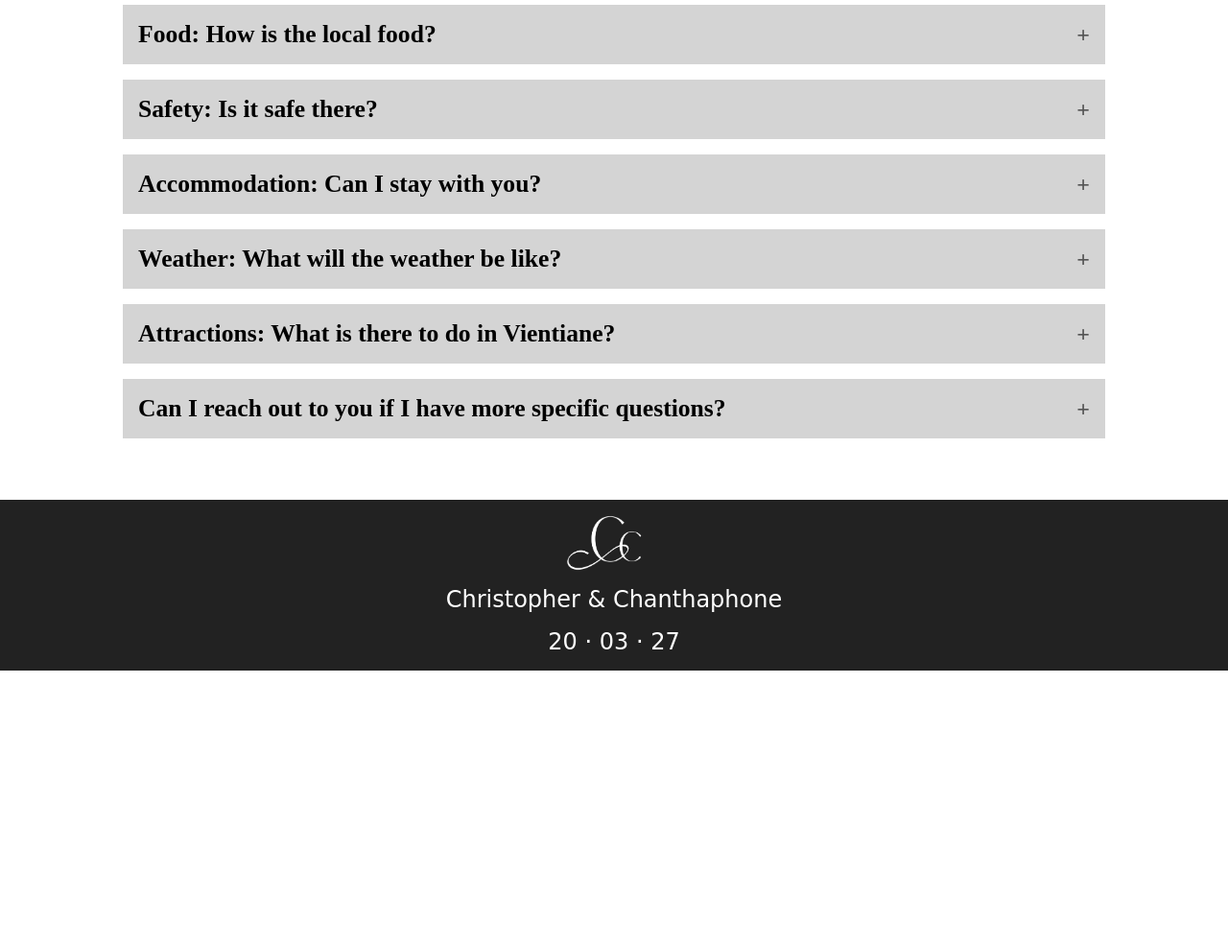
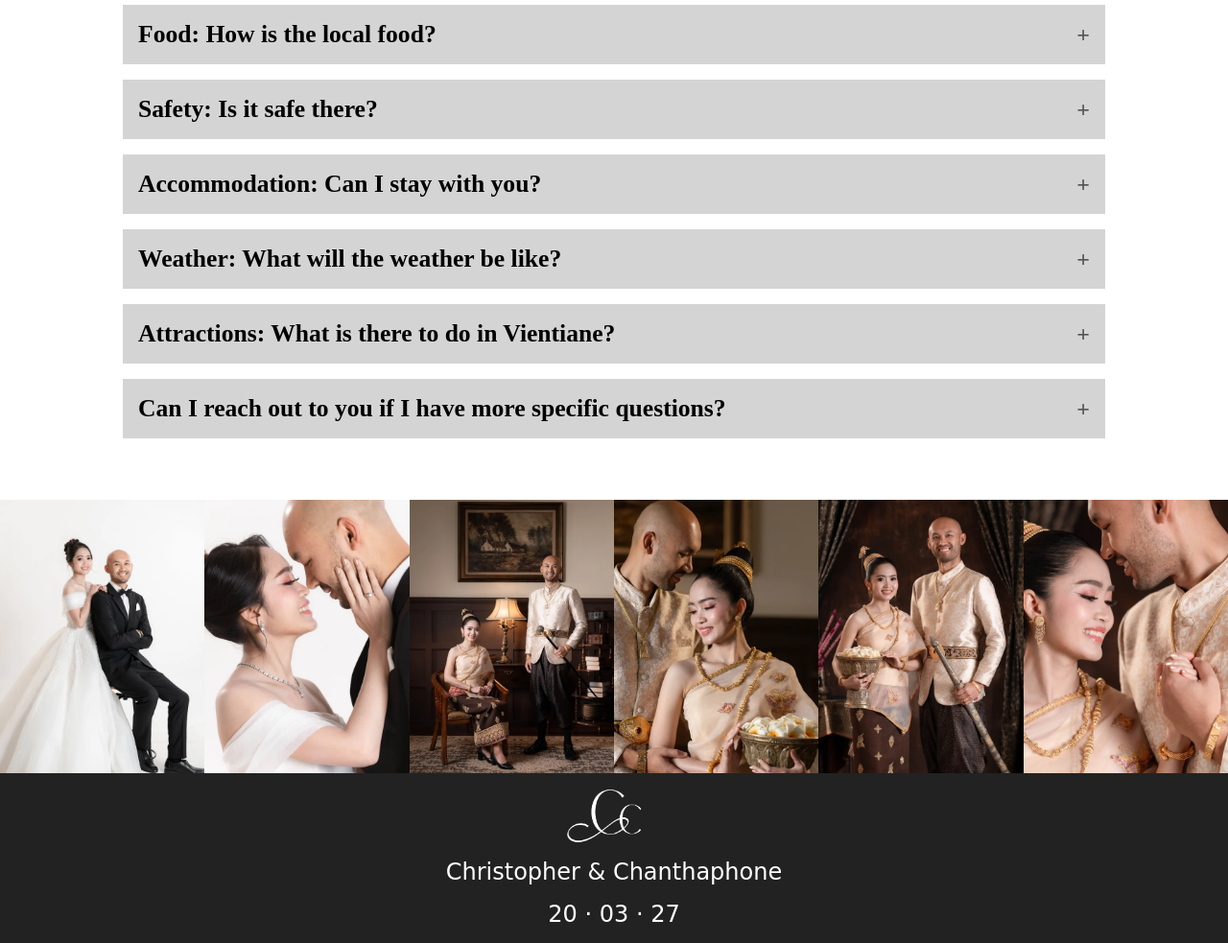
Before and after one commit to laoswedding/chris-nott, a plain HTML site: page index.html in a window 1280 px wide. Shown: the part 7551-8534 px from the top of the page at 96% size. Before the commit the page ends 8250 px from the top, so only its background shows below. Drawn offline with Linux system fonts and the light colour scheme; a web font is replaced by a local one.

Commit message:
add thirds

```diff
--- a/index.html
+++ b/index.html
@@ -501,6 +501,18 @@
             </div>
         </div>
     </div>
+    <div class="thirds-wrapper">
+        <div class="third-container">
+            <img src="third-1.webp" alt="" class="third">
+            <img src="third-4.webp" alt="" class="third">
+            <img src="third-2.webp" alt="" class="third">
+        </div>
+        <div class="third-container">
+            <img src="third-5.webp" alt="" class="third">
+            <img src="third-6.webp" alt="" class="third">
+            <img src="third-3.webp" alt="" class="third">
+        </div>
+    </div>
     <footer>
         <img src="white-logo.webp" alt="wedding logo" loading="lazy">
         <p>Christopher & Chanthaphone</p>
--- a/style.css
+++ b/style.css
@@ -795,6 +795,24 @@ footer img {
   opacity: 1;
 }
 
+/* thirds */
+.thirds-wrapper {
+  width: 100%;
+  display: flex;
+  gap: 0;
+}
+
+.third-container {
+  width: 50%;
+  display: flex;
+}
+
+.third {
+  width: 33.33%;
+  display: block;
+  object-fit: cover;
+}
+
 
 /* TABLET BREAKPOINTS */
 @media (max-width: 1024px) {
@@ -1019,5 +1037,13 @@ footer img {
     height: 50%;
   }
 
+  .thirds-wrapper {
+    flex-direction: column;
+  }
+
+  .third-container {
+    width: 100%;
+  }
+
 
 }
```
Also changed, not shown: five-1.webp, half-2.webp, half-22.webp, third-1.webp (added), third-2.webp (added), third-3.webp (added), third-4.webp (added), third-5.webp (added), third-6.webp (added).
